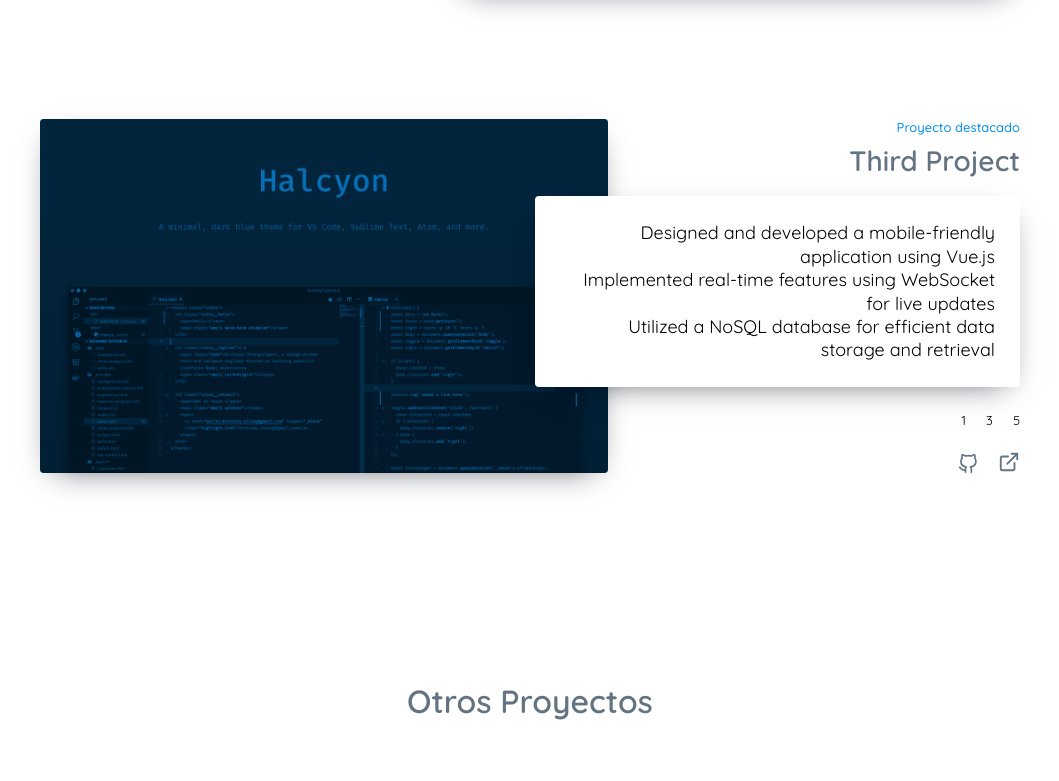
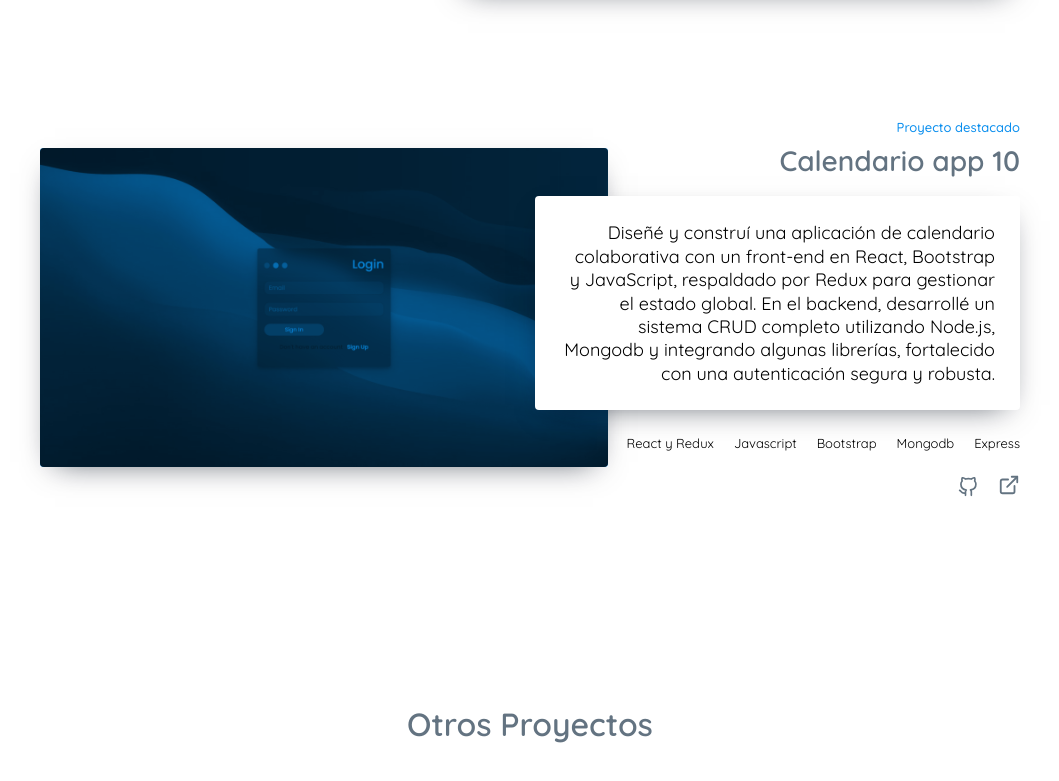
Before and after one commit to Jhonii10/web-site-10, a React (Create React App) app: page / in a window 1280 px wide. Shown: the part 3367-4148 px from the top of the page, without its empty margins (110-1169 px from the left). Built offline with nearby package versions, Linux system fonts and the light colour scheme; a web font is replaced by a local one.

Commit message:
update featured.js 3

```diff
--- a/src/contents/featured.js
+++ b/src/contents/featured.js
@@ -43,16 +43,19 @@
       edges: {
         node: {
           frontmatter: {
-            title: 'Third Project',
-            cover: '/assets/images/featured/halcyon.png',
-            github: 'https://github.com/username/third-project',
-            external: 'https://third-project-app.netlify.app/',
-            tech: [1, 3, 5],
+            title: 'Calendario app 10',
+            cover: '/assets/images/featured/calendarioapp10.png',
+            github: 'https://github.com/Jhonii10/calendar-app-10',
+            external: 'https://calendar-app-10.netlify.app/auth/login',
+            tech: ['React y Redux ', 'Javascript','Bootstrap','Mongodb','Express' ],
           },
           html: `
-            <li>Designed and developed a mobile-friendly application using Vue.js</li>
-            <li>Implemented real-time features using WebSocket for live updates</li>
-            <li>Utilized a NoSQL database for efficient data storage and retrieval</li>
+            <p>
+             Diseñé y construí una aplicación de calendario colaborativa con un front-end en React, Bootstrap y
+            JavaScript, respaldado por Redux para gestionar el estado global. En el backend, desarrollé un sistema
+            CRUD completo utilizando Node.js, Mongodb y integrando algunas librerías,
+            fortalecido con una autenticación segura y robusta.
+          </p>
           `,
         },
       },
```
Also changed, not shown: public/assets/images/featured/calendarioapp10.png (added).
